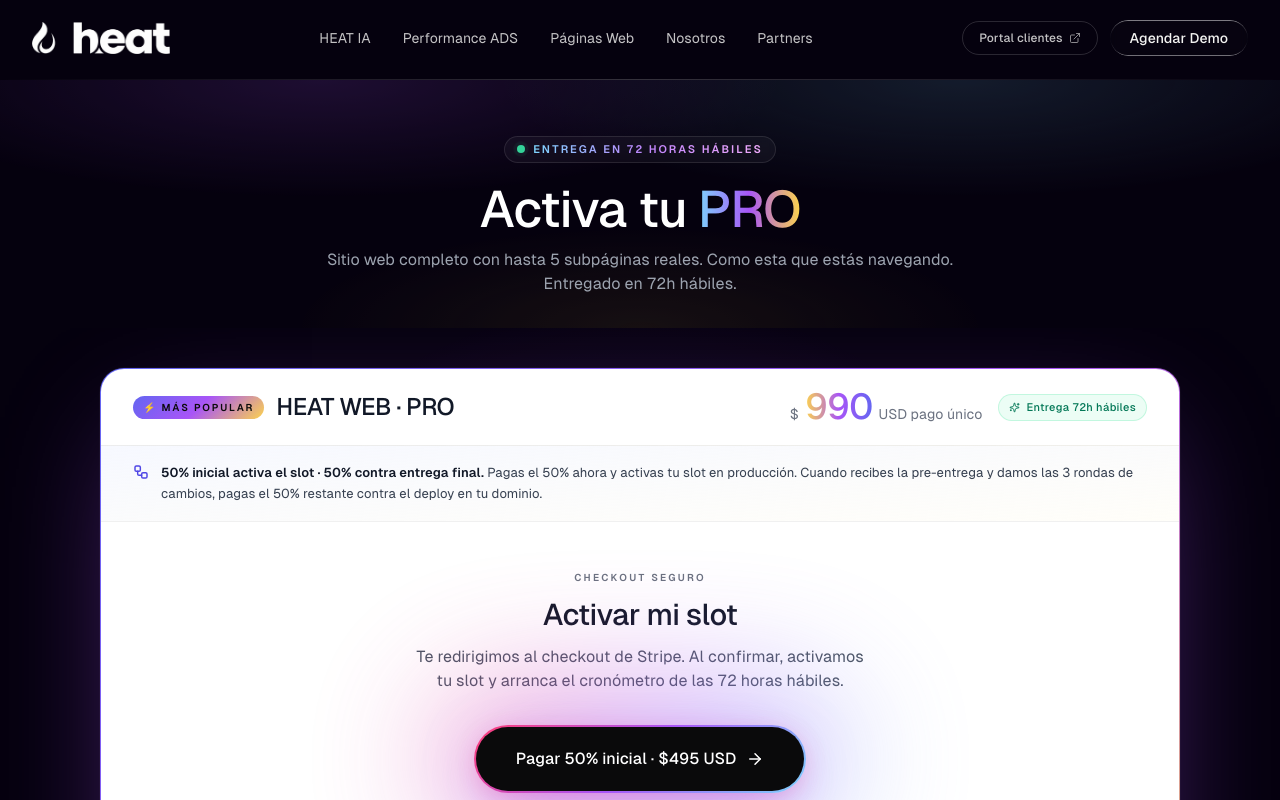
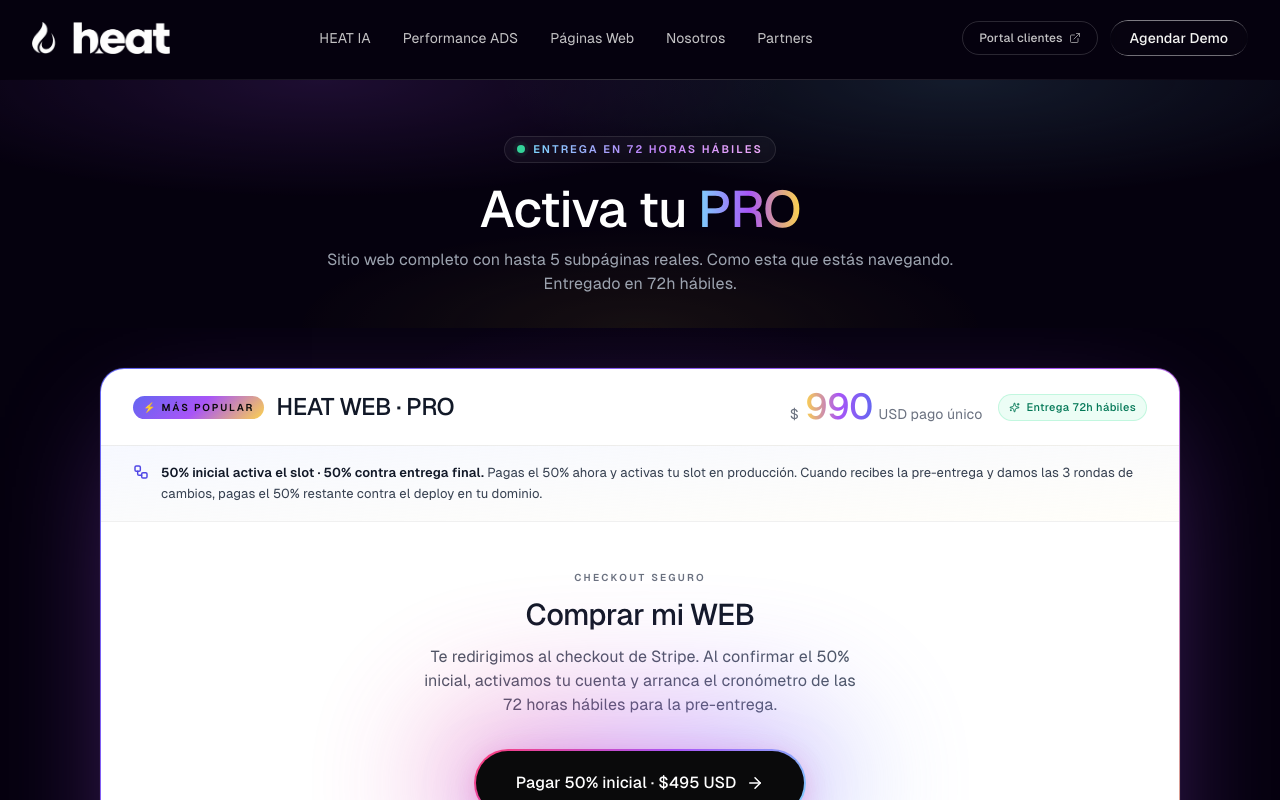
Before and after one commit to piero-heat/newweb, a React (Vite) app: page /contratar/web/1 in a window 1280 px wide. Shown: the top 800 px of the page. Built offline with nearby package versions, Linux system fonts and the light colour scheme; a web font is replaced by a local one.

Commit message:
content: WebPlanCheckout — 'Activar mi slot' → 'Comprar mi WEB'
Título del bloque del CTA más claro/directo. La frase 'activar slot' confunde
al cliente final. Subtítulo también ajustado para explicar mejor el flujo de
50% inicial → activación → 72h de pre-entrega.

```diff
--- a/src/pages/WebPlanCheckout.tsx
+++ b/src/pages/WebPlanCheckout.tsx
@@ -372,11 +372,12 @@
               Checkout seguro
             </p>
             <h3 className="font-display text-2xl md:text-3xl font-medium text-gray-900 tracking-tight mb-3">
-              Activar mi slot
+              Comprar mi WEB
             </h3>
             <p className="text-gray-600 text-sm md:text-base max-w-md mb-8 leading-relaxed">
-              Te redirigimos al checkout de Stripe. Al confirmar, activamos tu
-              slot y arranca el cronómetro de las 72 horas hábiles.
+              Te redirigimos al checkout de Stripe. Al confirmar el 50% inicial,
+              activamos tu cuenta y arranca el cronómetro de las 72 horas
+              hábiles para la pre-entrega.
             </p>
 
             {/* Botón gigante con glow + onda HEAT */}
```
